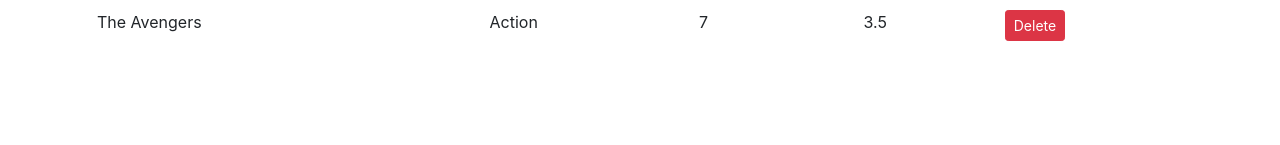
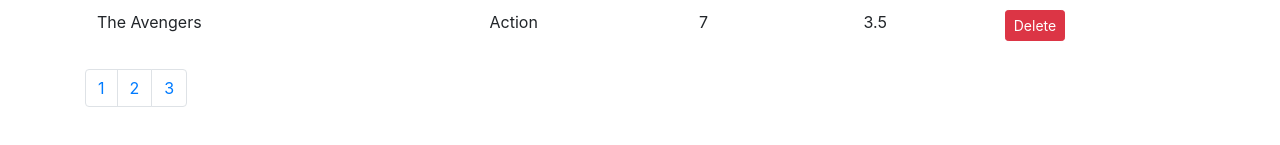
Before and after one commit to priyaesh/vidly-excercise, a React (Create React App) app: page / in a window 1280 px wide. Shown: the part 561-706 px from the top of the page. Built offline with nearby package versions, Linux system fonts and the light colour scheme.

Commit message:
pagination: .range and map()

```diff
--- /dev/null
+++ b/src/common/pagination.jsx
@@ -0,0 +1,26 @@
+import React, { Component } from "react";
+import _ from "lodash";
+
+const Pagination = (props) => {
+  const { itemCount, pageSize } = props;
+
+  const pagesCount = Math.ceil(itemCount / pageSize);
+  console.log(pagesCount);
+
+  const pages = _.range(1, pagesCount + 1);
+  console.log(pages);
+
+  return (
+    <nav>
+      <ul className="pagination">
+        {pages.map((page) => (
+          <li key={page} className="page-item">
+            <a className="page-link">{page}</a>
+          </li>
+        ))}
+      </ul>
+    </nav>
+  );
+};
+
+export default Pagination;
--- a/src/components/movies.jsx
+++ b/src/components/movies.jsx
@@ -1,22 +1,24 @@
-import React, { Component } from 'react';
-import { getMovies } from '../fakeMovieService';
+import React, { Component } from "react";
+import Pagination from "../common/pagination";
+import { getMovies } from "../fakeMovieService";
 
 class Movies extends Component {
-    state ={
-        movies: getMovies()
+  state = {
+    movies: getMovies(),
+    pageSize: 4,
   };
-    handleOnClick =(movie)=>{
-        console.log("Button Clicked",movie);
-        const movies = this.state.movies.filter(m=>m._id !== movie._id);
-        this.setState({movies:movies});
+  handleOnClick = (movie) => {
+    console.log("Button Clicked", movie);
+    const movies = this.state.movies.filter((m) => m._id !== movie._id);
+    this.setState({ movies: movies });
+  };
+  handlePageChange = (page) => {
+    console.log(page);
+  };
+  render() {
+    const { length: count } = this.state.movies;
 
-    }
-    render() {
-
-        const {length:count} = this.state.movies
-
-        if(count === 0)
-        return <p> There is no movies in the database</p>;
+    if (count === 0) return <p> There is no movies in the database</p>;
 
     return (
       <>
@@ -32,18 +34,29 @@
             </tr>
           </thead>
           <tbody>
-                {this.state.movies.map(movie=>(
+            {this.state.movies.map((movie) => (
               <tr key={movie._id}>
                 <td>{movie.title}</td>
                 <td>{movie.genre.name}</td>
                 <td>{movie.numberInStock}</td>
                 <td>{movie.dailyRentalRate}</td>
-                    <td><button onClick={()=>this.handleOnClick(movie)} className="btn btn-danger btn-sm">Delete</button></td>
+                <td>
+                  <button
+                    onClick={() => this.handleOnClick(movie)}
+                    className="btn btn-danger btn-sm"
+                  >
+                    Delete
+                  </button>
+                </td>
               </tr>
             ))}
-
           </tbody>
         </table>
+        <Pagination
+          itemCount={count}
+          pageSize={this.state.pageSize}
+          onPageChange={this.handlePageChange}
+        />
       </>
     );
   }
```
Also changed, not shown: package.json (+2 -5 lines), src/common/like.jsx (added, +9 -0 lines), 2 other files (tests, documents, lock files or other folders). Lines whose indentation alone changed are shown as unchanged.
